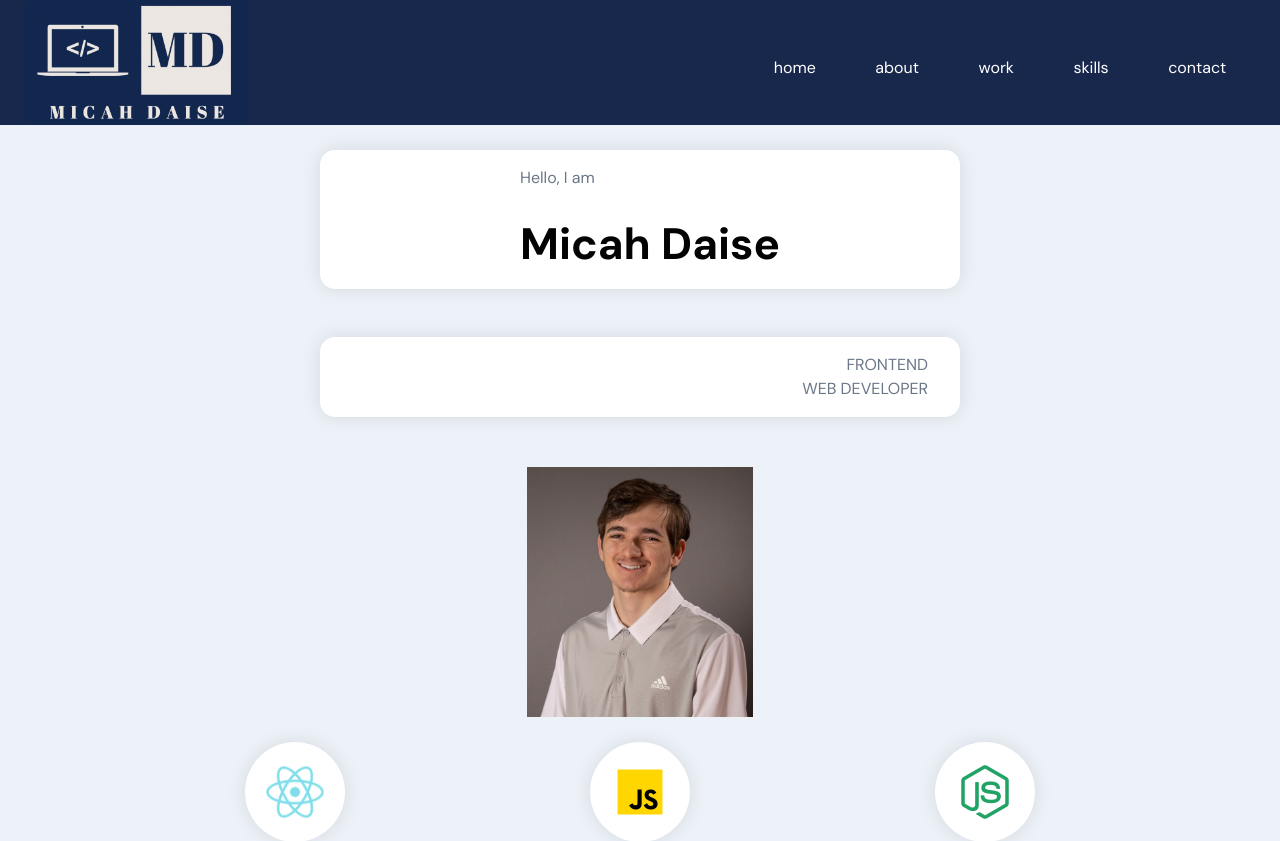
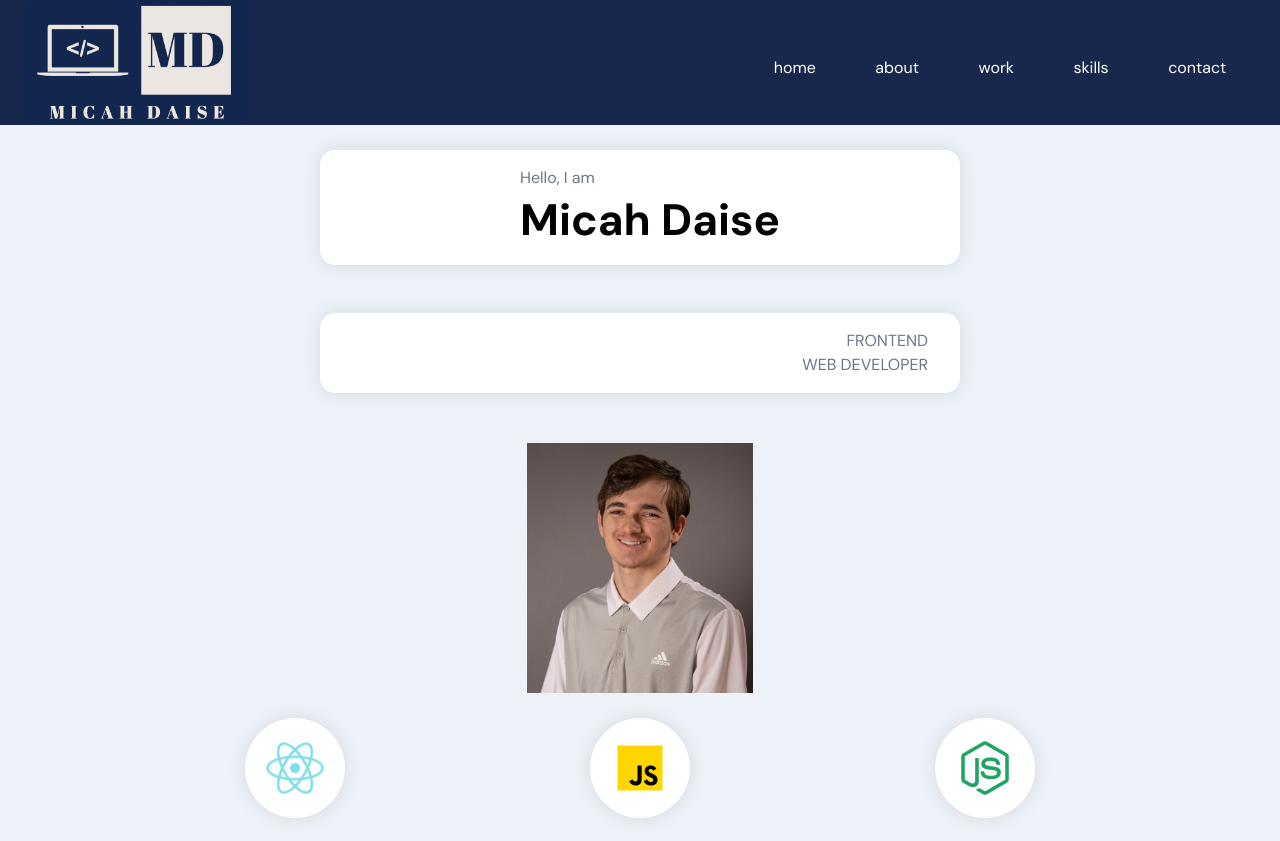
Before and after one commit to MicahD18/my-portfolio, a React (Create React App) app in the folder client/: page / in a window 1280 px wide. Shown: the top 841 px of the page. Built offline with nearby package versions, Linux system fonts and the light colour scheme.

Commit message:
changed spacing between intro and name

```diff
--- a/client/src/containers/Header/Header.css
+++ b/client/src/containers/Header/Header.css
@@ -152,3 +152,8 @@
     margin: 2rem 0;
   }
 }
+
+.badge-cmp p {
+  position: absolute;
+  margin-top: 0px;
+}
```
